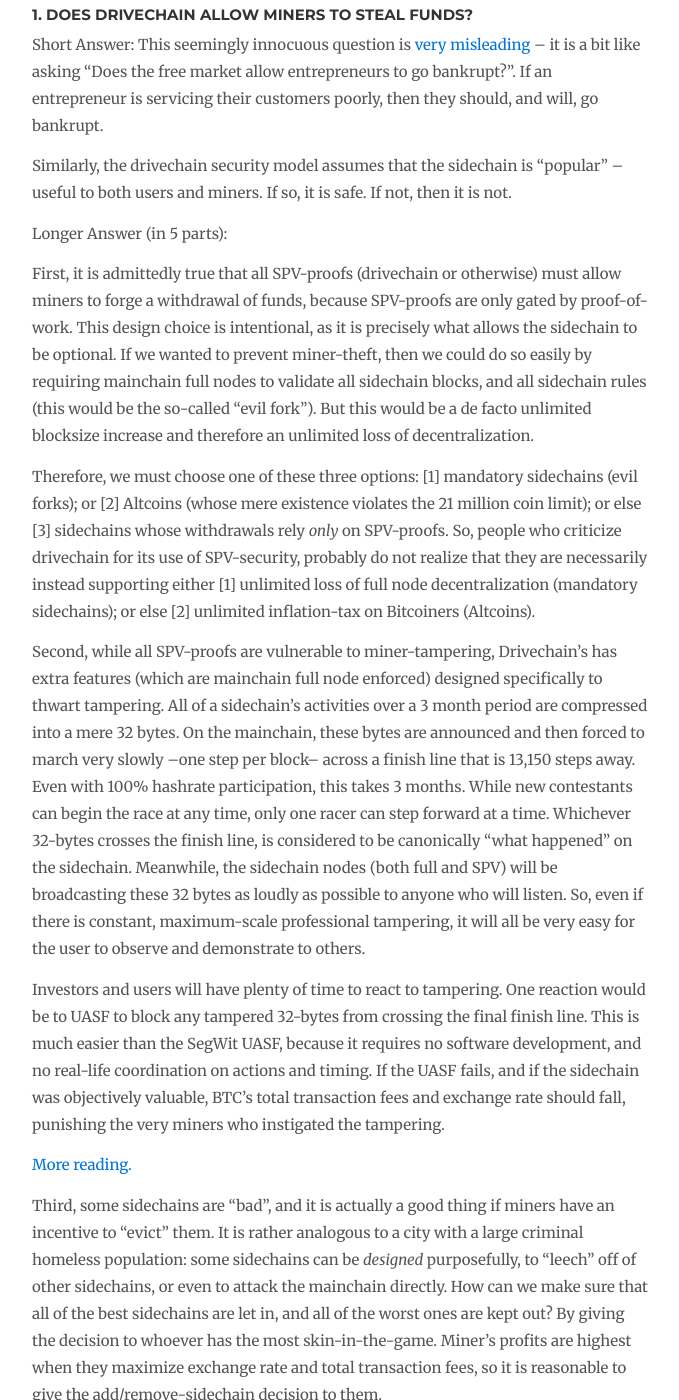
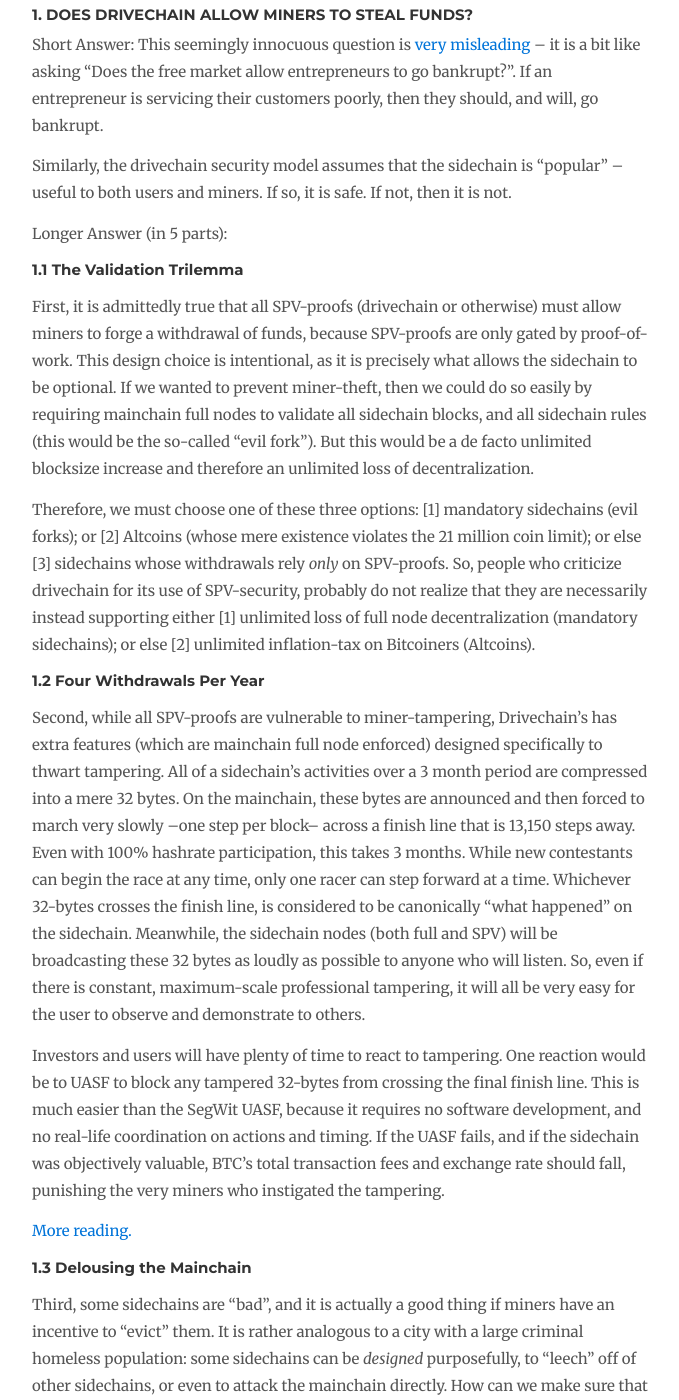
Before and after one commit to drivechain-project/drivechain.info, a Jekyll site: the page built from peer-review/peer-review-new.md, in a window 1280 px wide and 1400 px high, scrolled down 650 px. Shown: the whole window, without its empty margins (138-817 px from the left). Built offline with Jekyll 4.4.1, drawn with Linux system fonts in a browser that asks for light colours; our own code applies the rules of GitHub Pages for plain Markdown files; comment, search, counter and statistics services are not loaded; some of the changed text lies outside the part shown.

Commit message:
add some headers

```diff
--- a/peer-review/peer-review-new.md
+++ b/peer-review/peer-review-new.md
@@ -25,9 +25,17 @@
 
 Longer Answer (in 5 parts):
 
+<h5 id="1-1">
+1.1 The Validation Trilemma
+</h5>
+
 First, it is admittedly true that all SPV-proofs (drivechain or otherwise) must allow miners to forge a withdrawal of funds, because SPV-proofs are only gated by proof-of-work. This design choice is intentional, as it is precisely what allows the sidechain to be optional. If we wanted to prevent miner-theft, then we could do so easily by requiring mainchain full nodes to validate all sidechain blocks, and all sidechain rules (this would be the so-called "evil fork"). But this would be a de facto unlimited blocksize increase and therefore an unlimited loss of decentralization.
 
 Therefore, we must choose one of these three options: [1] mandatory sidechains (evil forks); or [2] Altcoins (whose mere existence violates the 21 million coin limit); or else [3] sidechains whose withdrawals rely *only* on SPV-proofs. So, people who criticize drivechain for its use of SPV-security, probably do not realize that they are necessarily instead supporting either [1] unlimited loss of full node decentralization (mandatory sidechains); or else [2] unlimited inflation-tax on Bitcoiners (Altcoins).
+
+<h5 id="1-2">
+1.2 Four Withdrawals Per Year
+</h5>
 
 Second, while all SPV-proofs are vulnerable to miner-tampering, Drivechain's has extra features (which are mainchain full node enforced) designed specifically to thwart tampering. All of a sidechain's activities over a 3 month period are compressed into a mere 32 bytes. On the mainchain, these bytes are announced and then forced to march very slowly --one step per block-- across a finish line that is 13,150 steps away. Even with 100% hashrate participation, this takes 3 months. While new contestants can begin the race at any time, only one racer can step forward at a time. Whichever 32-bytes crosses the finish line, is considered to be canonically "what happened" on the sidechain. Meanwhile, the sidechain nodes (both full and SPV) will be broadcasting these 32 bytes as loudly as possible to anyone who will listen. So, even if there is constant, maximum-scale professional tampering, it will all be very easy for the user to observe and demonstrate to others.
 
@@ -35,15 +43,27 @@
 
 [More reading.](http://www.truthcoin.info/blog/drivechain/#drivechains-security)
 
+<h5 id="1-3">
+1.3 Delousing the Mainchain
+</h5>
+
 Third, some sidechains are "bad", and it is actually a good thing if miners have an incentive to "evict" them. It is rather analogous to a city with a large criminal homeless population: some sidechains can be *designed* purposefully, to "leech" off of other sidechains, or even to attack the mainchain directly. How can we make sure that all of the best sidechains are let in, and all of the worst ones are kept out? By giving the decision to whoever has the most skin-in-the-game. Miner's profits are highest when they maximize exchange rate and total transaction fees, so it is reasonable to give the add/remove-sidechain decision to them.
 
 In other words, if a particular sidechain is holding Bitcoin's exchange rate down, we would *HOPE* that miners steal from it, and quickly! In the same way that we would hope oncologists would assassinate our cancer cells; or that poorly-run businesses will fall apart and free up capital for better entrepreneurs.
 
 [Further reading](http://www.truthcoin.info/blog/wise-contracts/). [And watching](https://www.youtube.com/watch?v=xGu0o8HH10U&index=1&list=PLw8-6ARlyVciMH79ZyLOpImsMug3LgNc4).
 
+<h5 id="1-4">
+1.4 Miner-Theft Has Nothing to do With Drivechain
+</h5>
+
 Fourth, the very idea of "can" (in the phrase "miners can steal") is a complete misrepresentation of how Bitcoin works. In a naive sense, miners can always steal BTC, whether it is on drivechains on the mainchain or even in LN-channels. This is because miners control the contents of The Blockchain absolutely. But the true question has always been: "will" miners steal. And, in answering it, we have always relied on *theories* about miners' choices, motivations, and behavior. We then apply these theories to a given design -- in vanilla Bitcoin, we observe that miners must make choices and pay their costs in advance, are next held hostage for a while, and are then ultimately paid out by the protocol *in BTC*.
 
 The purport of this "can"-language, I think, is to imply --falsely-- that the Drivechain design puts user's BTC into immediate risk of being easily claimed by miners in the very next block. And, therefore, that I am being naive in assuming that miners will not do this! But the truth is that I built features into Drivechain (especially the slow, transparent, high-effort withdrawal process), that I assume will convince *profit-maximizing* miners that harvesting the sidechains (for their txn-fees and value-boosting properties) is more lucrative than devouring them.
+
+<h5 id="1-5">
+1.5 DC Is An Opt-In Layer-2
+</h5>
 
 Fifth, and most important, the argument only applies to BTC that users have deposited to a sidechain! Non-sidechain funds are completely unaffected by sidechains, of course.
 
@@ -60,6 +80,10 @@
 
 Longer Answer:
 
+<h4 id="2-overview">
+Overview
+</h4>
+
 This complaint imagines, for example, that it costs $5 million / year to run all sidechains (or one big sidechain), and that these chains produce $100 million / year in transaction fees. Then, a miner with only 4% of the hashrate will pay $5M, but can only earn $4M. So they'll have to shut down their node, and move to a larger pool.
 
 Separately, it alleges that pool operators who mine profitable sidechains, will have an edge over pools who do not. And, of course: no hasher will want to partner with a pool that declines to give them their share of some free money. Therefore, eventually, running all of the sidechains will become de facto mandatory.
@@ -68,11 +92,23 @@
 
 This plausible-sounding story is false from beginning to end.
 
+<h4 id="2-0">
+Blind Merged Mining
+</h4>
+
 First, Drivechain contains something called [blind merged mining](http://www.truthcoin.info/blog/blind-merged-mining/), designed to address this "problem". It allows pool operators (or solo miners) to collect all of the chain's txn-fees, without needing to run a node. It does this by outsourcing the block-assembly work to sidechain full nodes (ie, users), who are doing it anyway. Mainchain miners just watch the mainchain for "bids", and include only the highest bid. The sidechain network activity, no matter how burdensome, is compressed into a small, fixed number of mempool messages.
 
 While it addresses the critique completely, I now regret developing it. It took up a lot of time, and it lent undeserved credibility to this "problem".
 
 In truth the problem is nonsense. Let me explain why with five reasons.
+
+<h4 id="2-0">
+A Nonsense Problem
+</h4>
+
+<h5 id="2-1">
+2.1
+</h5>
 
 First, the 'second act' (of the story above), conflates "an inducement" with outright "slavery". It says that, if miners earn $0.10 of profit by selling t-shirts or something, then eventually t-shirts will become a mandatory part of the protocol, and that whoever can control t-shirts can control Bitcoin mining.
 
@@ -84,15 +120,31 @@
 
 And it gets worse. Consider that the fees that are *first* to be censored would certainly be the sidechain's high-overhead, low-fee-magnitude txns. At absolute worst, the system would regress toward exactly the state it is in right now: one with all of the sidechain-txns censored. If pool-coercing censorship is still possible after *that* point, then sidechains are not to blame for it, by definition.
 
+<h5 id="2-2">
+2.2
+</h5>
+
 Second, as with the "miners can steal" language, this critique is grounded in poor Bitcoin Philosophy. Critics intentionally conflate "node centralization" and "miner centralization", in the hopes that, by reusing a word, the audience can be tricked into thinking that the two concepts are similar to each other. In reality they have nothing to do with each other. Node centralization (the [real one](http://www.truthcoin.info/blog/measuring-decentralization/)) makes life harder for the user, and is self-evidently bad.
 
 But with mining it is a different story. While "mining", the process, is the core element of Bitcoin's design, the mere act of "finding a block" is utterly neutral. If this block contributes to the longest chain, it is good; if it contributes to a reorg chain, then it is bad. So if we make mining "easier", we also make attacking Bitcoin easier. And in fact, when the difficultly adjusts upwards, there is cheering and applause (as there was with the SegWit UASF).
 
 Miners are not customers, they are suppliers. After a certain point, what is good for one is *bad* for the other. For example: "forced teamwork in the name of efficiency" (aka "mining centralization") is inconvenient for miners...but good for users.
 
+<h5 id="2-3">
+2.3
+</h5>
+
 Third, txn-censorship is a privacy-failure; it has nothing to do with pools or sidechains or merged mining. If Bitcoin had strong privacy, users would be protected from censorship. Adversaries could only respond by 'censoring everything'; but if they can manage that, then we are doomed in any case.
 
+<h5 id="2-4">
+2.4
+</h5>
+
 Fourth, while critics bill out merged mining as threat to Bitcoin, the reverse is probably the case: going *without* merged-mining is the bigger threat to Bitcoin. For MM is likely to be the only decentralization-preserving way to boost on-chain fee-revenues; and [these need to be boosted](http://www.truthcoin.info/blog/security-budget/).
+
+<h5 id="2-5">
+2.5
+</h5>
 
 Fifth, and again most importantly, merged mining (the vanilla, non-blind version) is unblockable. There is nothing the user can do to prevent miners from doing it. And miners earn more money by doing it. So, even if we make every possible concession to Critique 2, that it is bad and that everything in it will happen, then we would just end up in a world where experimental software takes the form of Altcoins -- these would be vanilla merged mined and ultimately we would reach the same "high overhead pool" result.
 
```
